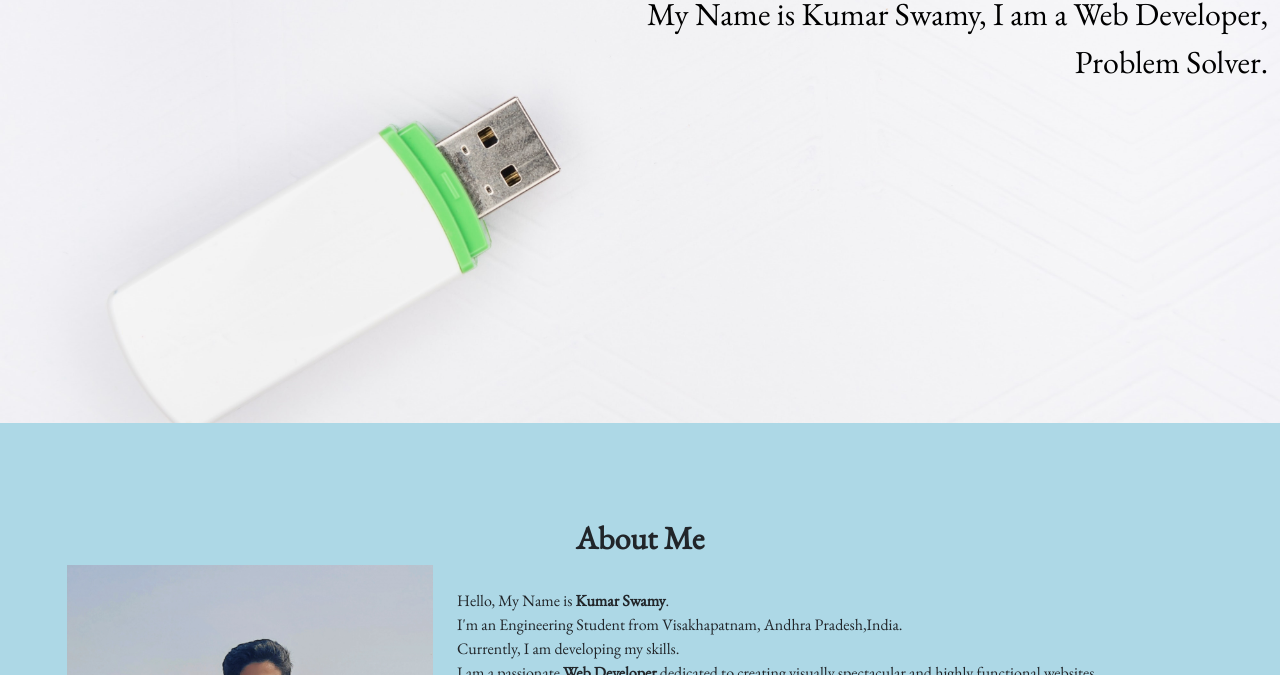
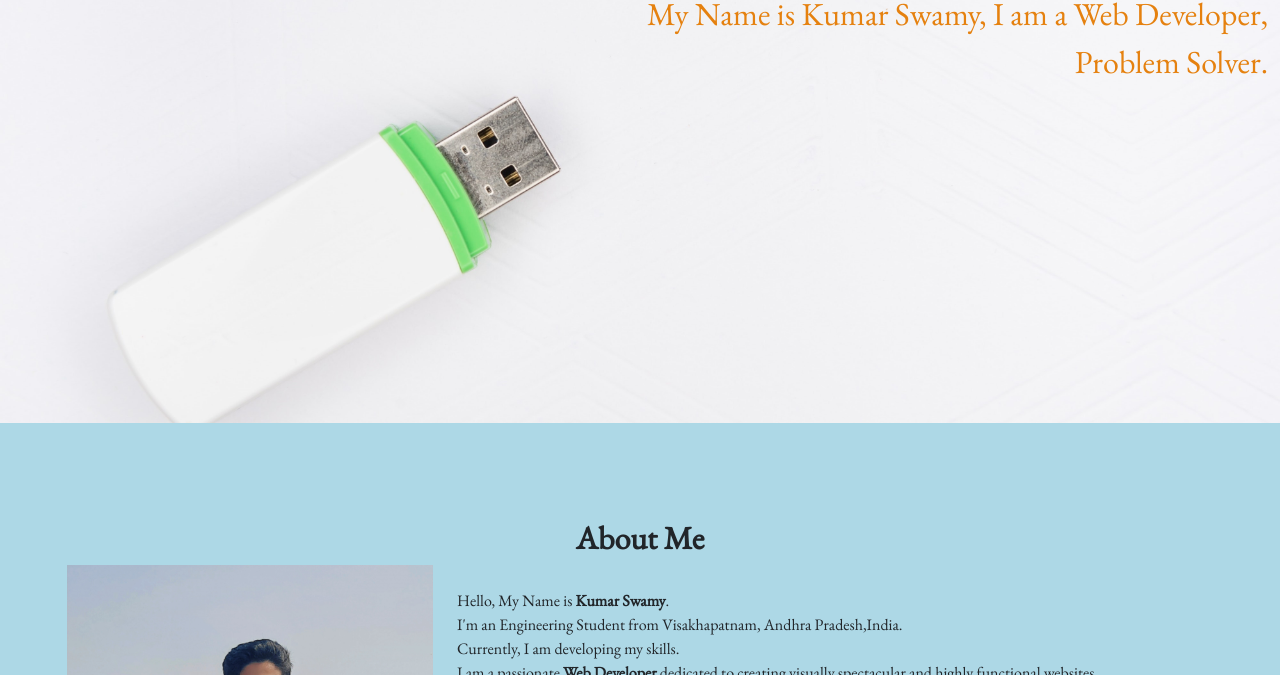
Before and after one commit to kumarswamypydi/portfolio, a plain HTML site: page index.html in a window 1280 px wide. Shown: the part 425-1100 px from the top of the page. Drawn offline with nearby package versions, Linux system fonts and the light colour scheme.

Commit message:
Update style.css

```diff
--- a/css/style.css
+++ b/css/style.css
@@ -20,7 +20,7 @@ body {
     top: 50%;
     left: 50%;
     transform: translate(-50%,-50%);
-    color: black;
+    color: rgb(229, 129, 15);
 }
 .bannertitle {
     font-size: 4rem;
```
